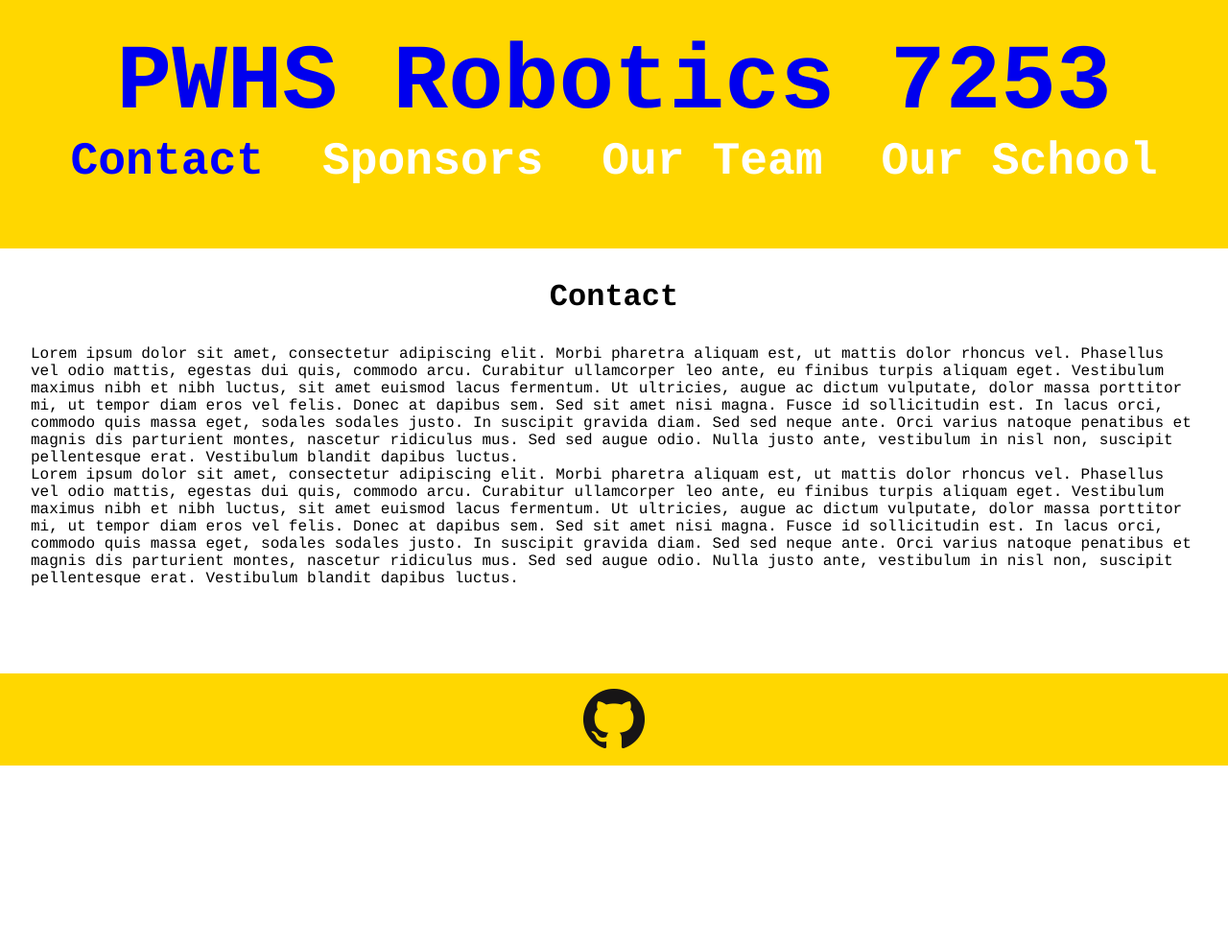
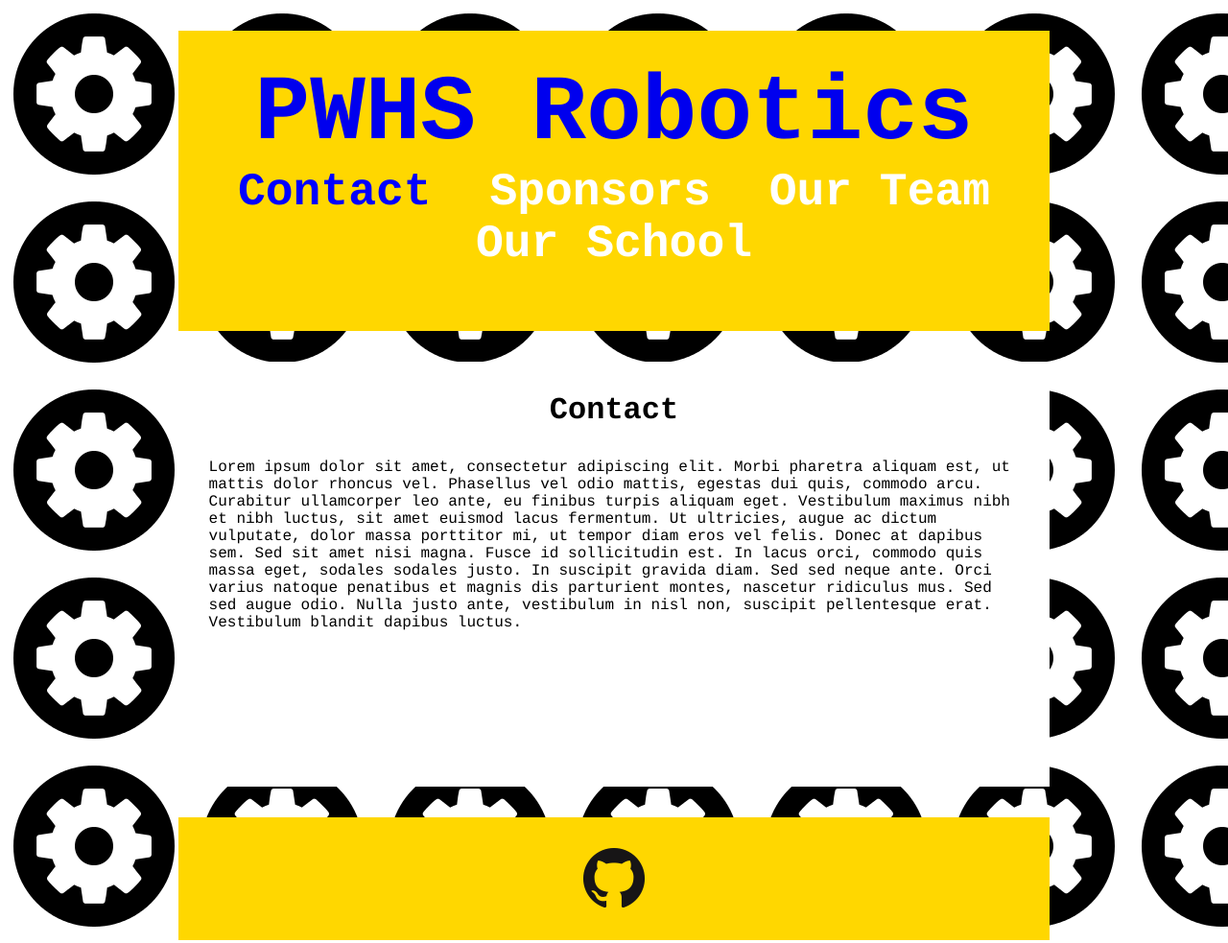
Before and after one commit to PWHS/website, a plain HTML site: page contact/index.html in a window 1280 px wide. Shown: the top 983 px of the page at 96% size. Before the commit the page ends 800 px from the top, so only its background shows below. Drawn offline with Linux system fonts and the light colour scheme.

Commit message:
Added fixed background

```diff
--- a/contact/index.html
+++ b/contact/index.html
@@ -9,7 +9,7 @@
         <header>
             <div class="nav-bar">
                 <div class='title'>
-                    <a class='title' href='/'>PWHS Robotics 7253</a>
+                    <a class='title' href='/'>PWHS Robotics</a>
                 </div>
                 <div class='nav-bar-options'>
                     <span><a href='/contact' class='nav-bar-options-active'>Contact</a></span>
@@ -22,7 +22,6 @@
         <div class="main-content">
             <h1>Contact</h1>
             <p>     Lorem ipsum dolor sit amet, consectetur adipiscing elit. Morbi pharetra aliquam est, ut mattis dolor rhoncus vel. Phasellus vel odio mattis, egestas dui quis, commodo arcu. Curabitur ullamcorper leo ante, eu finibus turpis aliquam eget. Vestibulum maximus nibh et nibh luctus, sit amet euismod lacus fermentum. Ut ultricies, augue ac dictum vulputate, dolor massa porttitor mi, ut tempor diam eros vel felis. Donec at dapibus sem. Sed sit amet nisi magna. Fusce id sollicitudin est. In lacus orci, commodo quis massa eget, sodales sodales justo. In suscipit gravida diam. Sed sed neque ante. Orci varius natoque penatibus et magnis dis parturient montes, nascetur ridiculus mus. Sed sed augue odio. Nulla justo ante, vestibulum in nisl non, suscipit pellentesque erat. Vestibulum blandit dapibus luctus.</p>
-            <p>     Lorem ipsum dolor sit amet, consectetur adipiscing elit. Morbi pharetra aliquam est, ut mattis dolor rhoncus vel. Phasellus vel odio mattis, egestas dui quis, commodo arcu. Curabitur ullamcorper leo ante, eu finibus turpis aliquam eget. Vestibulum maximus nibh et nibh luctus, sit amet euismod lacus fermentum. Ut ultricies, augue ac dictum vulputate, dolor massa porttitor mi, ut tempor diam eros vel felis. Donec at dapibus sem. Sed sit amet nisi magna. Fusce id sollicitudin est. In lacus orci, commodo quis massa eget, sodales sodales justo. In suscipit gravida diam. Sed sed neque ante. Orci varius natoque penatibus et magnis dis parturient montes, nascetur ridiculus mus. Sed sed augue odio. Nulla justo ante, vestibulum in nisl non, suscipit pellentesque erat. Vestibulum blandit dapibus luctus.</p>
         </div>
         <footer>
             <span> <a href="https://github.com/PWHS"> <img src = '/assets/GitHub-64px.png' ></img></a> </span>
--- a/main.css
+++ b/main.css
@@ -3,8 +3,20 @@
     font-family: Courier, Courier, monospace;
     margin: 0px;
 }
+
+
+body {
+    background-image: url('assets/favicon.png');
+    background-attachment: fixed;
+}
+
+header{
+    margin-top: 32px;
+}
 .nav-bar {
     background: #FFD700;
+    margin: 0 auto;
+    width: 66%;
     font-size: 96px;
     padding: 32px;
     padding-bottom: 64;
@@ -27,7 +39,11 @@
 }
 
 .main-content{
-    font-family: Arial, Helvetica, sans-serif;
+    margin: 0 auto;
+    width: 66%;
+    margin-top: 32px;
+    background-color: white;
+    align-self: center;
     padding: 32px;
     min-height: calc(100vh - 421px);
 
@@ -39,9 +55,13 @@
 }
 
 footer {
+    margin: 0 auto;
+    width: 66%;
+    margin-top: 32px;
+    margin-bottom: 32px;
+    padding: 32px;
     text-align: center;
     background: #FFD700;
-    padding: 16px;
     max-height: 80px;
 
 }
```
Also changed, not shown: index.html (+1 -1 lines), sponsors/index.html (+1 -1 lines), us/index.html (+1 -1 lines).
